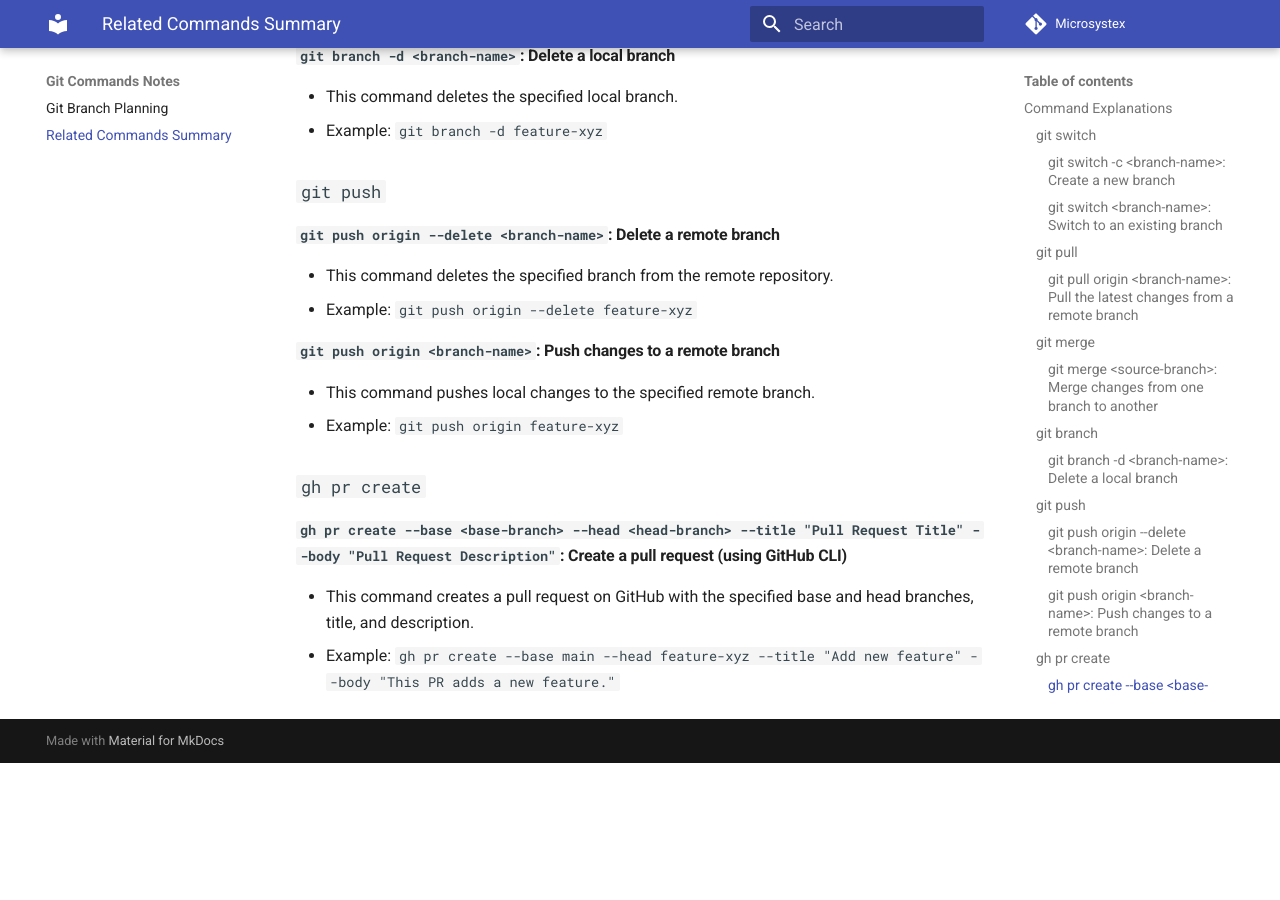
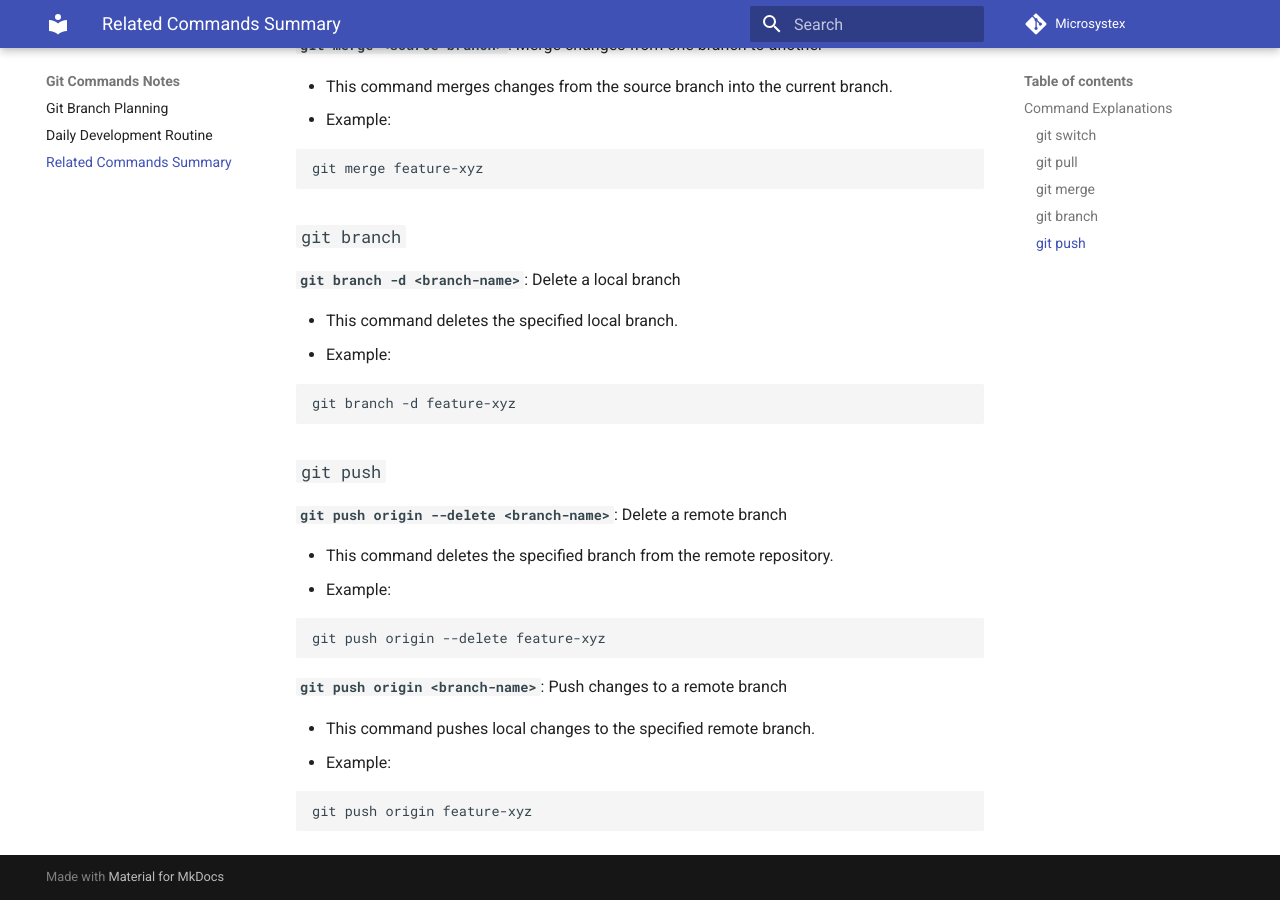
Before and after one commit to microsystex/git-commands-notes, an MkDocs documentation site: the page built from docs/related-commands-summary.md, in a window 1280 px wide and 900 px high, scrolled down 887 px. Built offline with MkDocs 1.6.1 and Material for MkDocs 9.7.7, drawn with Linux system fonts in a browser that asks for light colours; before the commit the page ends 1650 px from its top, so only the background shows below that.

Commit message:
Enhance Git documentation with daily development routines and related commands

````diff
--- /dev/null
+++ b/docs/daily-development-routine.md
@@ -0,0 +1,76 @@
+# Daily Development Routine
+
+To ensure smooth development and integration, each engineer should follow these daily routines:
+
+## Starting New Work
+
+- Create a new branch for your bugfix or feature based on the `dev` or `dev-2` branch.
+
+```sh
+git switch dev
+git pull origin dev
+git switch -c feature-xxx
+```
+
+### Start of the Day
+
+- Pull the latest changes from the `dev` or `dev-2` branch.
+
+```sh
+git switch dev
+git pull origin dev
+```
+
+- Merge your feature or bugfix branch with the latest `dev` or `dev-2` branch.
+
+```sh
+git switch feature-xxx
+git merge dev
+```
+
+### During Development
+
+- Commit changes frequently with clear and concise commit messages.
+
+```sh
+git add .
+git commit -m "Your clear and concise commit message"
+```
+
+- Push your changes to the remote repository regularly.
+
+```sh
+git push origin feature-xxx
+```
+
+### After Completing a Bugfix or Feature
+
+- Ensure your branch is up-to-date with the latest `dev` or `dev-2` branch.
+
+```sh
+git switch dev
+git pull origin dev
+git switch feature-xxx
+git merge dev
+```
+
+- Create a pull request for code review if your feature or bugfix is complete.
+- After the pull request is merged, delete the feature or bugfix branch.
+
+```sh
+git branch -d feature-xxx
+git push origin --delete feature-xxx
+```
+
+## Related Commands Summary
+
+For detailed explanations of related commands, please refer to the [Related Commands Summary](related-commands-summary.md) page.
+
+- [`git switch <branch-name>`: Switch to an existing branch](related-commands-summary.md#git-switch)
+- [`git pull origin <branch-name>`: Pull the latest changes from a remote branch](related-commands-summary.md#git-pull)
+- [`git merge <source-branch>`: Merge changes from one branch to another](related-commands-summary.md#git-merge)
+- [`git add .`: Stage changes for commit](related-commands-summary.md#git-add)
+- [`git commit -m "message"`: Commit changes with a message](related-commands-summary.md#git-commit)
+- [`git push origin <branch-name>`: Push changes to a remote branch](related-commands-summary.md#git-push)
+- [`git branch -d <branch-name>`: Delete a local branch](related-commands-summary.md#git-branch)
+- [`git push origin --delete <branch-name>`: Delete a remote branch](related-commands-summary.md#git-push)
--- a/docs/git-branch-planning.md
+++ b/docs/git-branch-planning.md
@@ -33,11 +33,13 @@
 ### Example Commands
 
 To create a new feature branch:
+
 ```sh
 git switch -c feature-xxx
 ```
 
 To create a new bugfix branch:
+
 ```sh
 git switch -c bugfix-xxx
 ```
@@ -45,6 +47,7 @@
 Once the work is completed on these branches, they should be merged into the `dev` or `dev-2` branch, depending on the development phase.
 
 To merge a feature or bugfix branch into `dev`:
+
 ```sh
 git switch dev
 git pull origin dev
@@ -54,45 +57,7 @@
 
 ## Daily Development Routine
 
-To ensure smooth development and integration, each engineer should follow these daily routines:
-
-1. **Start of the Day**:
-   - Pull the latest changes from the `dev` or `dev-2` branch.
-   ```sh
-   git switch dev
-   git pull origin dev
-   ```
-   - Merge your feature or bugfix branch with the latest `dev` or `dev-2` branch.
-   ```sh
-   git switch feature-xxx
-   git merge dev
-   ```
-
-2. **During Development**:
-   - Commit changes frequently with clear and concise commit messages.
-   ```sh
-   git add .
-   git commit -m "Your clear and concise commit message"
-   ```
-   - Push your changes to the remote repository regularly.
-   ```sh
-   git push origin feature-xxx
-   ```
-
-3. **After Completing a Bugfix or Feature**:
-   - Ensure your branch is up-to-date with the latest `dev` or `dev-2` branch.
-   ```sh
-   git switch dev
-   git pull origin dev
-   git switch feature-xxx
-   git merge dev
-   ```
-   - Create a pull request for code review if your feature or bugfix is complete.
-   - After the pull request is merged, delete the feature or bugfix branch.
-   ```sh
-   git branch -d feature-xxx
-   git push origin --delete feature-xxx
-   ```
+For detailed daily development routines, please refer to the [Daily Development Routine](daily-development-routine.md) page.
 
 ## Related Commands Summary
 
@@ -102,7 +67,6 @@
 - [`git switch <branch-name>`: Switch to an existing branch](related-commands-summary.md#git-switch)
 - [`git pull origin <branch-name>`: Pull the latest changes from a remote branch](related-commands-summary.md#git-pull)
 - [`git merge <source-branch>`: Merge changes from one branch to another](related-commands-summary.md#git-merge)
+- [`git push origin <branch-name>`: Push changes to a remote branch](related-commands-summary.md#git-push)
 - [`git branch -d <branch-name>`: Delete a local branch](related-commands-summary.md#git-branch)
 - [`git push origin --delete <branch-name>`: Delete a remote branch](related-commands-summary.md#git-push)
-- [`git push origin <branch-name>`: Push changes to a remote branch](related-commands-summary.md#git-push)
-- [`gh pr create --base <base-branch> --head <head-branch> --title "Pull Request Title" --body "Pull Request Description"`: Create a pull request (using GitHub CLI)](related-commands-summary.md#gh-pr-create)
--- a/docs/related-commands-summary.md
+++ b/docs/related-commands-summary.md
@@ -4,44 +4,73 @@
 
 ### `git switch`
 
-#### `git switch -c <branch-name>`: Create a new branch
+**`git switch -c <branch-name>`**: Create a new branch
+
 - This command creates a new branch and switches to it immediately.
-- Example: `git switch -c feature-xyz`
+- Example:
 
-#### `git switch <branch-name>`: Switch to an existing branch
+```bash
+git switch -c feature-xyz
+```
+
+**`git switch <branch-name>`**: Switch to an existing branch
+
 - This command switches to an existing branch.
-- Example: `git switch dev`
+- Example:
+
+```bash
+git switch dev
+```
 
 ### `git pull`
 
-#### `git pull origin <branch-name>`: Pull the latest changes from a remote branch
+**`git pull origin <branch-name>`**: Pull the latest changes from a remote branch
+
 - This command fetches and integrates changes from the specified remote branch.
-- Example: `git pull origin dev`
+- Example:
+
+```bash
+git pull origin dev
+```
 
 ### `git merge`
 
-#### `git merge <source-branch>`: Merge changes from one branch to another
+**`git merge <source-branch>`**: Merge changes from one branch to another
+
 - This command merges changes from the source branch into the current branch.
-- Example: `git merge feature-xyz`
+- Example:
+
+```bash
+git merge feature-xyz
+```
 
 ### `git branch`
 
-#### `git branch -d <branch-name>`: Delete a local branch
+**`git branch -d <branch-name>`**: Delete a local branch
+
 - This command deletes the specified local branch.
-- Example: `git branch -d feature-xyz`
+- Example:
+
+```bash
+git branch -d feature-xyz
+```
 
 ### `git push`
 
-#### `git push origin --delete <branch-name>`: Delete a remote branch
+**`git push origin --delete <branch-name>`**: Delete a remote branch
+
 - This command deletes the specified branch from the remote repository.
-- Example: `git push origin --delete feature-xyz`
+- Example:
 
-#### `git push origin <branch-name>`: Push changes to a remote branch
+```bash
+git push origin --delete feature-xyz
+```
+
+**`git push origin <branch-name>`**: Push changes to a remote branch
+
 - This command pushes local changes to the specified remote branch.
-- Example: `git push origin feature-xyz`
+- Example:
 
-### `gh pr create`
-
-#### `gh pr create --base <base-branch> --head <head-branch> --title "Pull Request Title" --body "Pull Request Description"`: Create a pull request (using GitHub CLI)
-- This command creates a pull request on GitHub with the specified base and head branches, title, and description.
-- Example: `gh pr create --base main --head feature-xyz --title "Add new feature" --body "This PR adds a new feature."`
+```bash
+git push origin feature-xyz
+```
--- a/mkdocs.yml
+++ b/mkdocs.yml
@@ -8,4 +8,5 @@
 
 nav:
   - Git Branch Planning: git-branch-planning.md
+  - Daily Development Routine: daily-development-routine.md
   - Related Commands Summary: related-commands-summary.md
````
Also changed, not shown: docs/index.md (+7 -4 lines).
